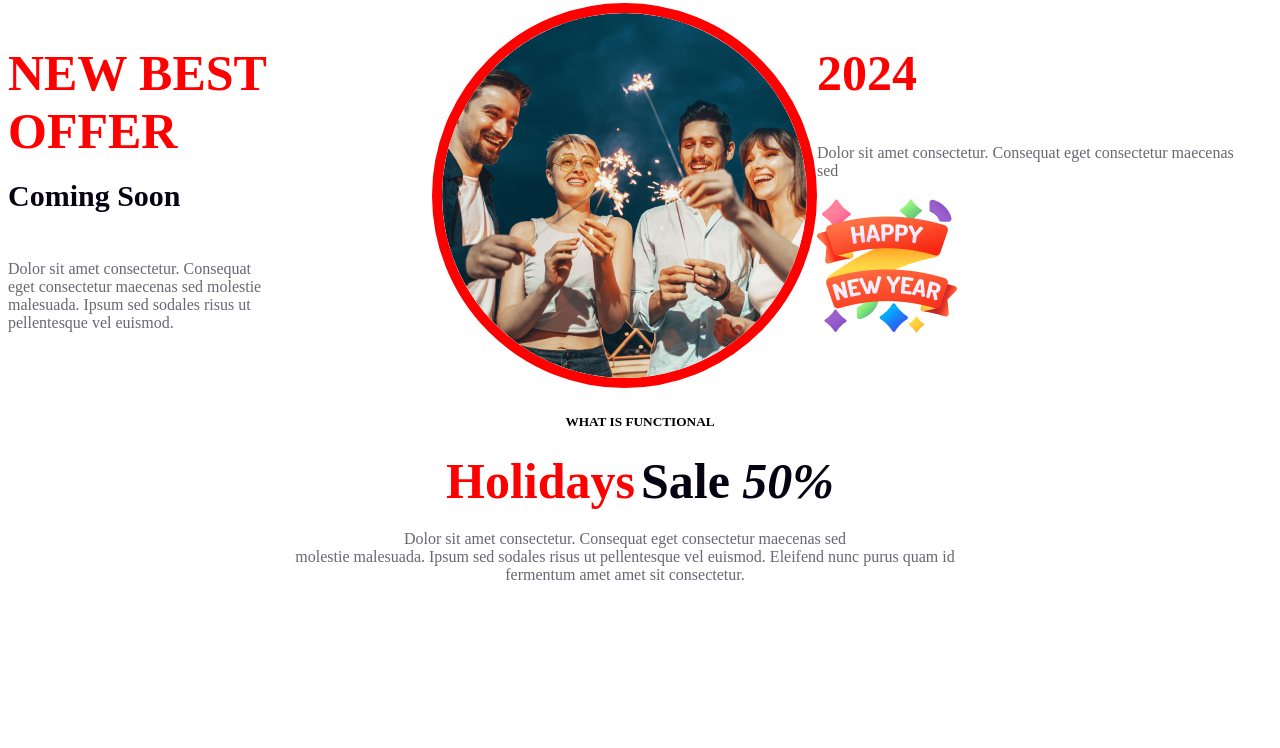
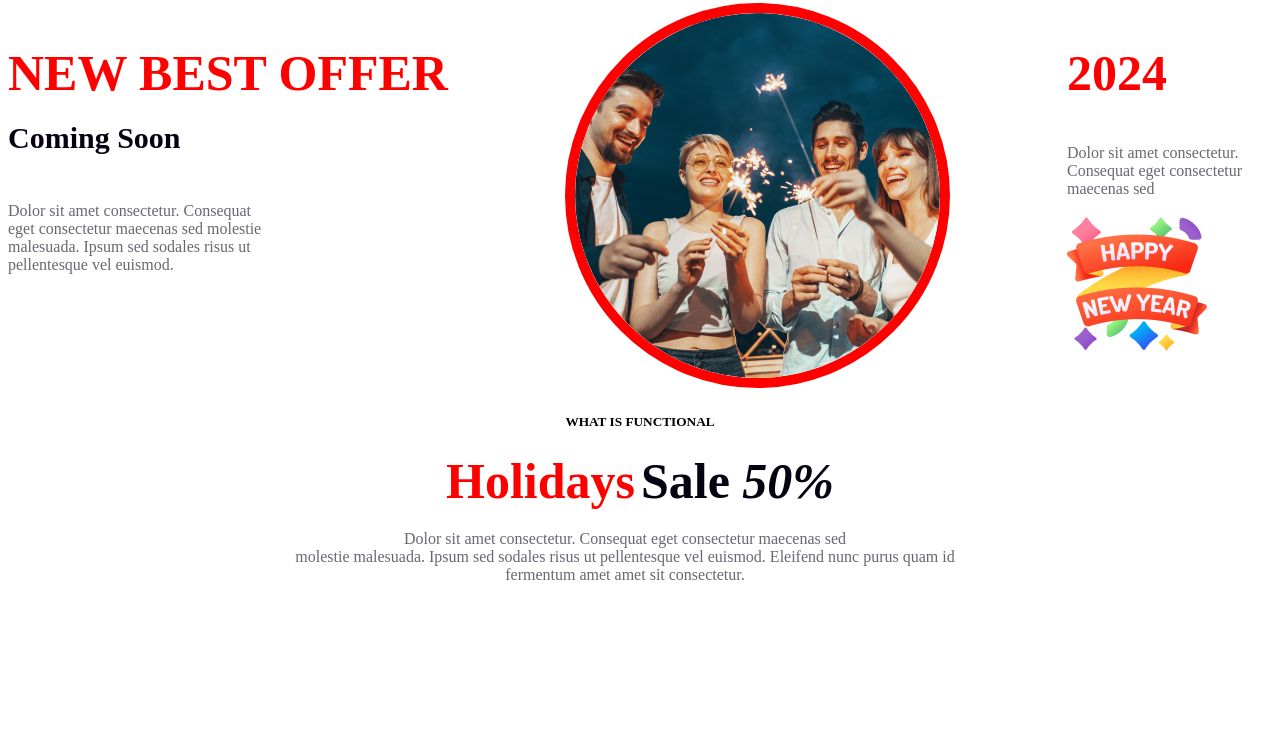
Before and after one commit to Aminulislamovi/B9A1-New-Year-New-Mission, a plain HTML site: page index.html in a window 1280 px wide. Shown: the part 2171-2919 px from the top of the page. Drawn offline with Linux system fonts and the light colour scheme.

Commit message:
added offer style

```diff
--- a/index.html
+++ b/index.html
@@ -74,7 +74,8 @@
             </div>
             <div>
                 <h2 class="offer-title">2024</h2>
-                <p class="offer-description">Dolor sit amet consectetur. Consequat eget consectetur maecenas sed</p>
+                <p class="offer-description">Dolor sit amet consectetur. <br>Consequat eget consectetur <br>
+                     maecenas sed</p>
                 <img src="resources/Group 96.png" alt="">
             </div>
         </div>
```
